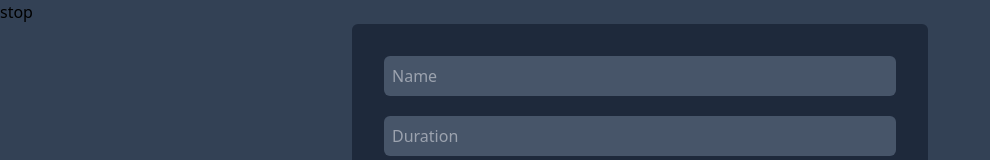
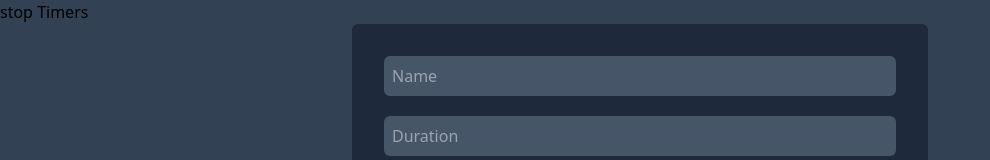
Before and after one commit to madza-gh/React-Project2, a React (Vite) app: page / in a window 1280 px wide. Shown: the top 160 px of the page, without its empty margins (0-990 px from the left). Built offline with nearby package versions, Linux system fonts and the light colour scheme.

Commit message:
using context data in other components and get data from inputs and use it in add timer component

```diff
--- a/src/components/AddTimer.tsx
+++ b/src/components/AddTimer.tsx
@@ -1,12 +1,15 @@
+import { useTimersContext } from "../store/timers-context";
 import Input from "./Input";
 import Form from "./Form";
 import Button from "./button";
 
 function AddTimer() {
+  const {addTimers} = useTimersContext()
+
   function handleOnSave(data: unknown) {
     const extractedData = data as { name: string; duration: string };
 
-    console.log(extractedData);
+    addTimers({name: extractedData.name, duration: +extractedData.duration})
   }
   return (
     <div>
--- a/src/components/TimersControl.tsx
+++ b/src/components/TimersControl.tsx
@@ -1,15 +1,20 @@
-import Button from "./button"
-import { useTimersContext } from "../store/timers-context"
+import Button from "./button";
+import { useTimersContext } from "../store/timers-context";
 
+function TimersControl() {
+  const timersCtx = useTimersContext();
 
-function TimersControl(){
-    const timersCtx = useTimersContext()
-
-    return(
-        <div>
-            <Button>{timersCtx.isRunning ? 'stop' : 'start'}</Button>
-        </div>
-    )
+  return (
+    <div>
+      <Button
+        onClick={
+          timersCtx.isRunning ? timersCtx.stopTimers : timersCtx.startTimers
+        }
+      >
+        {timersCtx.isRunning ? "stop" : "start"} Timers
+      </Button>
+    </div>
+  );
 }
 
-export default TimersControl
+export default TimersControl;
```
